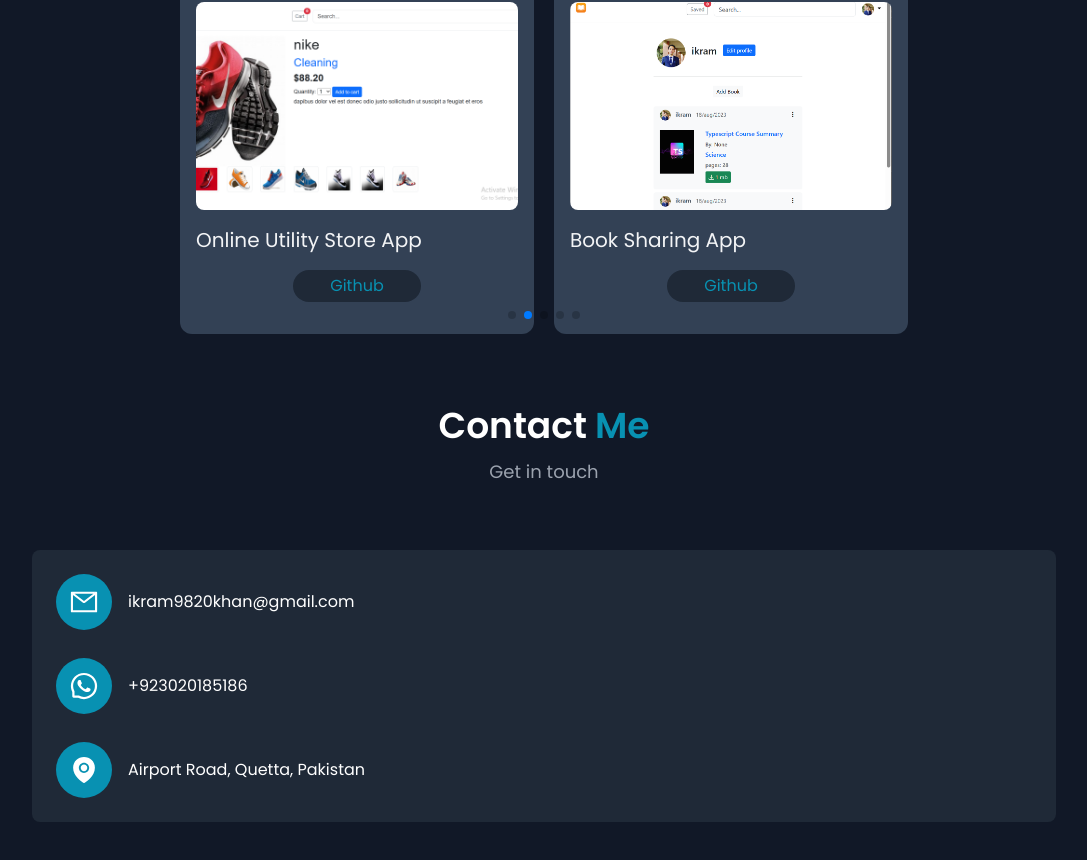
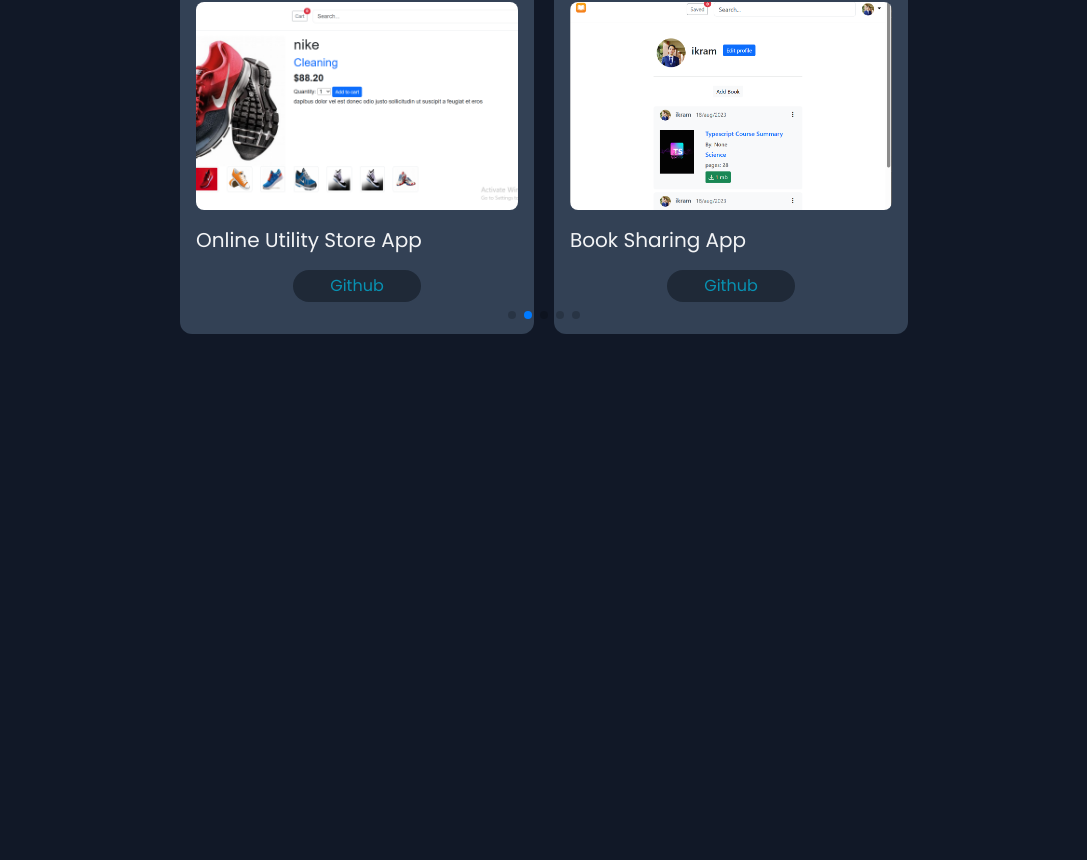
Before and after one commit to ikram98ai/portfolio, a React (Vite) app: page / in a window 1280 px wide. Shown: the part 1674-2534 px from the top of the page, without its empty margins (96-1183 px from the left). After the commit the page ends 2008 px from the top, so only its background shows below. Built offline with nearby package versions, Linux system fonts and the light colour scheme.

Commit message:
Update App.tsx

```diff
--- a/src/App.tsx
+++ b/src/App.tsx
@@ -1,5 +1,4 @@
 import About from "./components/About"
-import Contact from "./components/Contact"
 import Hero from "./components/Hero"
 import Navbar from "./components/Navbar"
 import Project from "./components/Projects"
@@ -15,7 +14,6 @@
       <About/>
       <Skills/>
       <Project/>
-      <Contact/>
     </>
   )
 }
```
